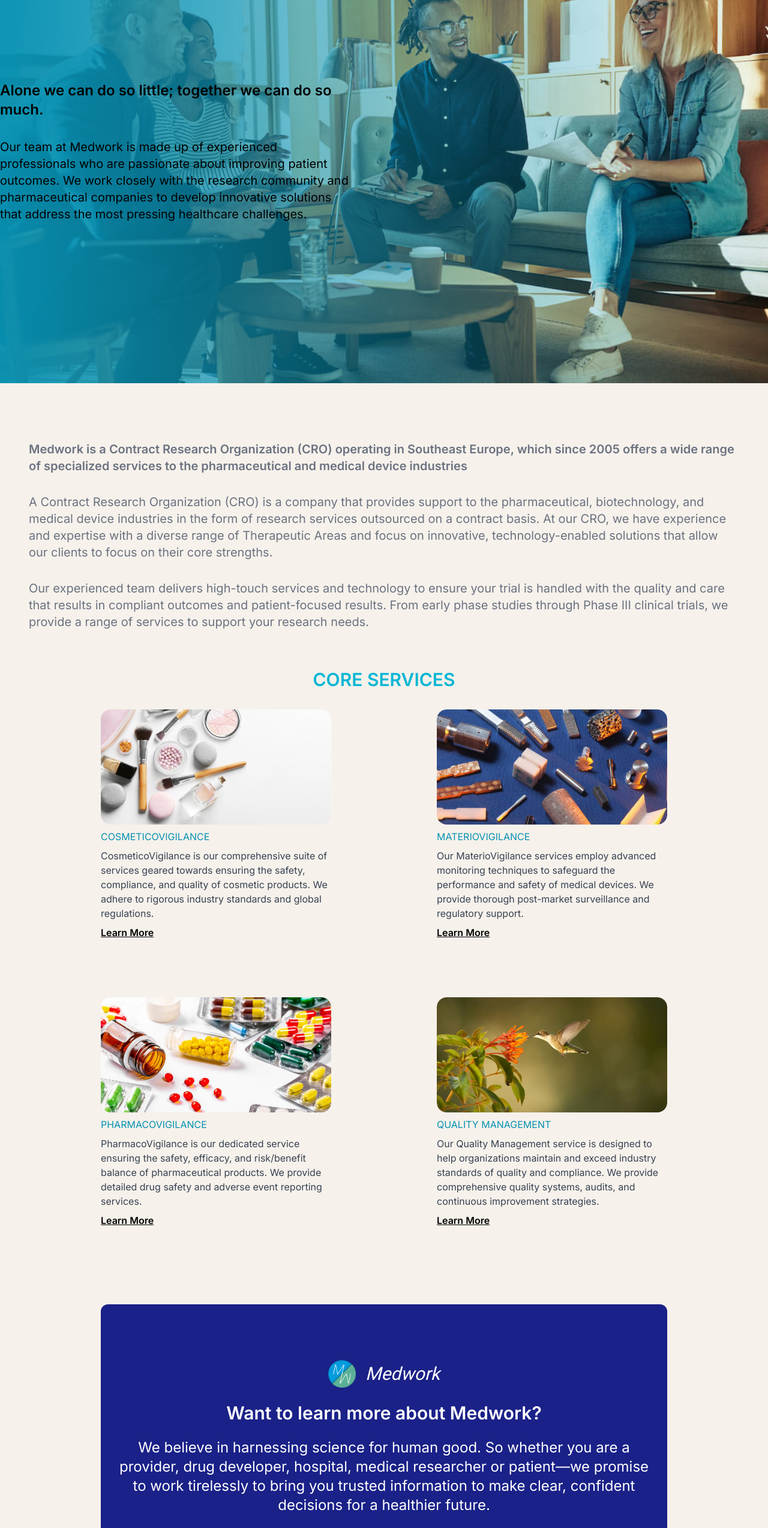
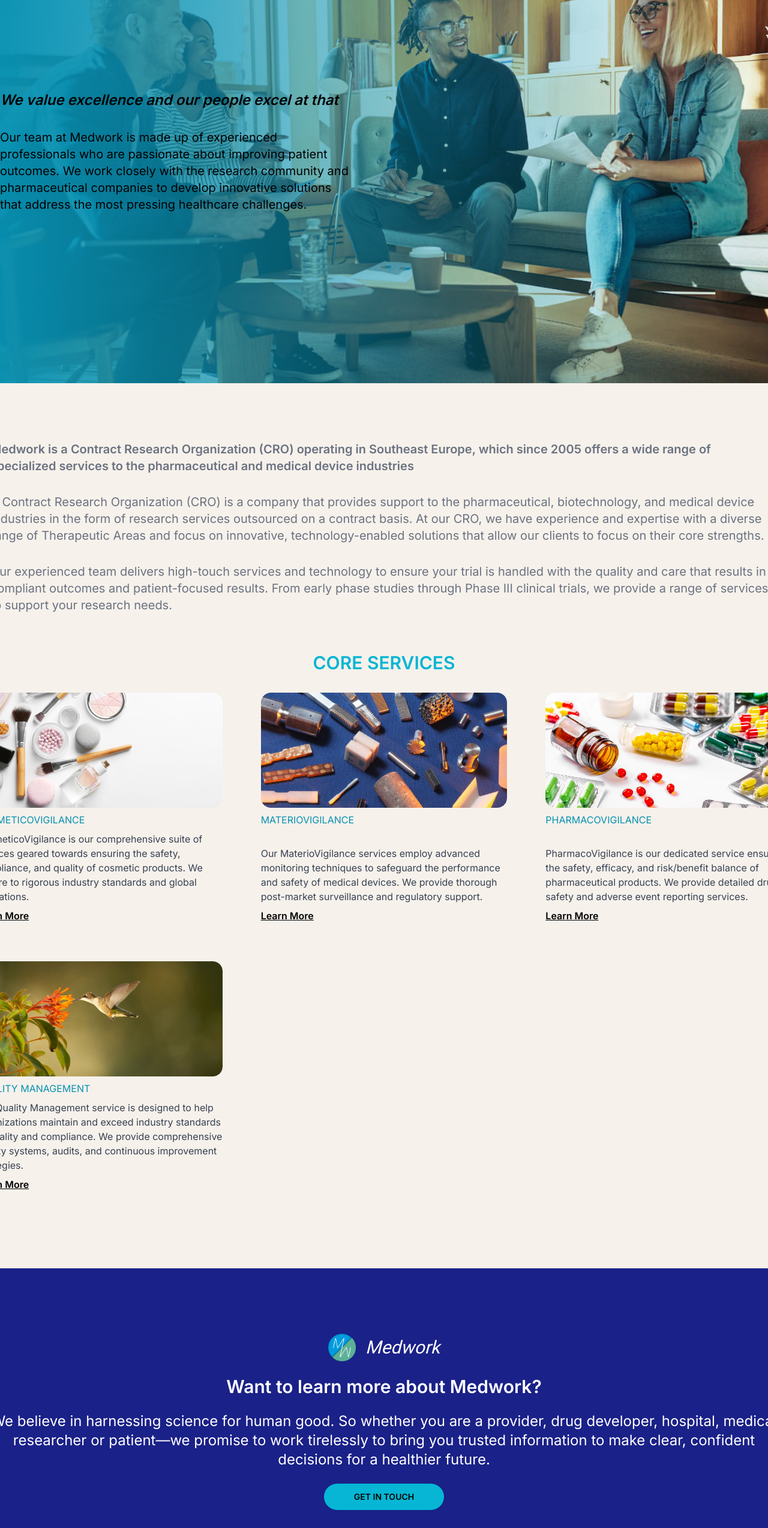
Before and after one commit to Medwork-CRO/webpage, a Next.js app: page / in a window 1280 px wide. Shown: the part 234-2782 px from the top of the page at 60% size. Built offline with nearby package versions, Linux system fonts and the light colour scheme.

Commit message:
Update minor design issues and moobile responsiveness

```diff
--- a/src/components/Card.tsx
+++ b/src/components/Card.tsx
@@ -15,7 +15,7 @@
   readMoreLink,
 }: CardProps) {
   return (
-    <div className="flex w-full max-w-[24rem] transform flex-col justify-between gap-2 rounded-xl">
+    <div className="flex w-full transform flex-col justify-between gap-2 rounded-xl">
       <div className="flex flex-col gap-2">
         <div className="overflow-hidden rounded-2xl">
           <Image
--- a/src/components/ProvidedServices.tsx
+++ b/src/components/ProvidedServices.tsx
@@ -10,30 +10,35 @@
   imageData: StaticImageData;
   imageTitle: string;
   imageDescription: string;
+  readMoreLink: string;
 };
 
 const images: ImageData[] = [
   {
     imageData: cosmeticovigilance,
     imageTitle: "COSMETICOVIGILANCE",
+    readMoreLink: "/services/cosmeticovigilance",
     imageDescription:
       "CosmeticoVigilance is our comprehensive suite of services geared towards ensuring the safety, compliance, and quality of cosmetic products. We adhere to rigorous industry standards and global regulations.",
   },
   {
     imageData: materiovigilance,
     imageTitle: "MATERIOVIGILANCE",
+    readMoreLink: "/services/materiovigilance",
     imageDescription:
       "Our MaterioVigilance services employ advanced monitoring techniques to safeguard the performance and safety of medical devices. We provide thorough post-market surveillance and regulatory support.",
   },
   {
     imageData: pharmacovigilance,
     imageTitle: "PHARMACOVIGILANCE",
+    readMoreLink: "/services/pharmacovigilance",
     imageDescription:
       "PharmacoVigilance is our dedicated service ensuring the safety, efficacy, and risk/benefit balance of pharmaceutical products. We provide detailed drug safety and adverse event reporting services.",
   },
   {
     imageData: qualityManagement,
     imageTitle: "QUALITY MANAGEMENT",
+    readMoreLink: "/services/quality-management",
     imageDescription:
       "Our Quality Management service is designed to help organizations maintain and exceed industry standards of quality and compliance. We provide comprehensive quality systems, audits, and continuous improvement strategies.",
   },
@@ -41,14 +46,15 @@
 
 function ProvidedServices() {
   return (
-    <div className="flex flex-wrap max-w-5xl gap-24 mx-4 justify-around">
+    // <div className="flex flex-wrap max-w-[86em] gap-24 mx-4 justify-around">
+    <div className="mx-8 md:mx-2 lg:mx-0  grid transform grid-cols-1 gap-16 rounded-xl sm:grid-cols-2 md:grid-cols-3 lg:grid-cols-4">
       {images.map((image) => (
         <Card
           key={image.imageTitle}
           imageData={image.imageData}
           imageTitle={image.imageTitle}
           imageDescription={image.imageDescription}
-          readMoreLink={""}
+          readMoreLink={image.readMoreLink}
         />
       ))}
     </div>
--- a/src/pages/index.tsx
+++ b/src/pages/index.tsx
@@ -54,8 +54,8 @@
         <div className="absolute inset-0 z-10 bg-gradient-to-r from-cyan-600 to-transparent"></div>
 
         <div className="absolute  top-1/2 z-20 flex w-1/2 -translate-y-1/2 transform flex-col items-start justify-center gap-8 px-8 md:px-12 lg:px-24">
-          <span className="text-left text-xl font-semibold md:text-2xl xl:text-3xl">
-            Alone we can do so little; together we can do so much.
+          <span className="text-left text-xl font-semibold italic md:text-2xl xl:text-3xl">
+            We value excellence and our people excel at that
           </span>
           <span className="text-md text-left md:text-xl xl:text-2xl">
             Our team at Medwork is made up of experienced professionals who are
@@ -75,8 +75,8 @@
               <Image src={team} alt="Image for mobile" layout="responsive" />
             </div>
             <div className="mt-8 md:mt-0">
-              <h1 className="mb-4 text-4xl">
-                Alone we can do so little; together we can do so much.
+              <h1 className="mb-4 text-4xl italic">
+                We value excellence and our people excel at that
               </h1>
               <p className="mb-4 text-lg">
                 Our team at Medwork is made up of experienced professionals who
@@ -91,7 +91,7 @@
       </div>
 
       <div className="mx-auto mt-16 flex max-w-[86em] flex-col items-center justify-between">
-        <div className="mb-16 flex flex-col gap-8 whitespace-pre-line px-8 text-xl text-gray-500 xs:px-24">
+        <div className="mb-16 flex flex-col gap-8 whitespace-pre-line px-8 text-xl text-gray-500 xs:px-8">
           <p className="font-semibold">
             Medwork is a Contract Research Organization (CRO) operating in
             Southeast Europe, which since 2005 offers a wide range of
@@ -119,16 +119,17 @@
         <div className="mt-8">
           <ProvidedServices />
         </div>
-        <div className="m-2 mt-32 flex h-[18rem] transform flex-col items-center justify-center gap-6 rounded-xl bg-[#1a2188] p-6 text-center text-white sm:h-[26rem] md:h-[32rem]">
+        <div className="m-2 mt-32 flex h-[26rem] transform flex-col items-center justify-center gap-6 rounded-xl bg-[#1a2188] p-6 text-center text-white md:h-[32rem]">
           <Logo color="text-white" />
-          <p className=" max-w-4xl text-2xl font-semibold sm:text-xl md:text-3xl">
+          <p className="max-w-[86em] text-2xl font-semibold sm:text-xl md:text-3xl">
             Want to learn more about Medwork?
           </p>
-          <p className="text-md max-w-4xl font-normal  sm:text-xl md:text-2xl">
-            We believe in harnessing science for human good. So whether you are a
-            provider, drug developer, hospital, medical researcher or patient—we
-            promise to work tirelessly to bring you trusted information to make
-            clear, confident decisions for a healthier future.
+          <p className="text-md max-w-[86em] font-normal  sm:text-xl md:text-2xl">
+            We believe in harnessing science for human good. So whether you are
+            a provider, drug developer, hospital, medical researcher or
+            patient—we promise to work tirelessly to bring you trusted
+            information to make clear, confident decisions for a healthier
+            future.
           </p>
           <RoundedButton label="GET IN TOUCH" href="contact-us" color="gray" />
         </div>
```
Also changed, not shown: src/components/MemberCard.tsx (+2 -6 lines).
